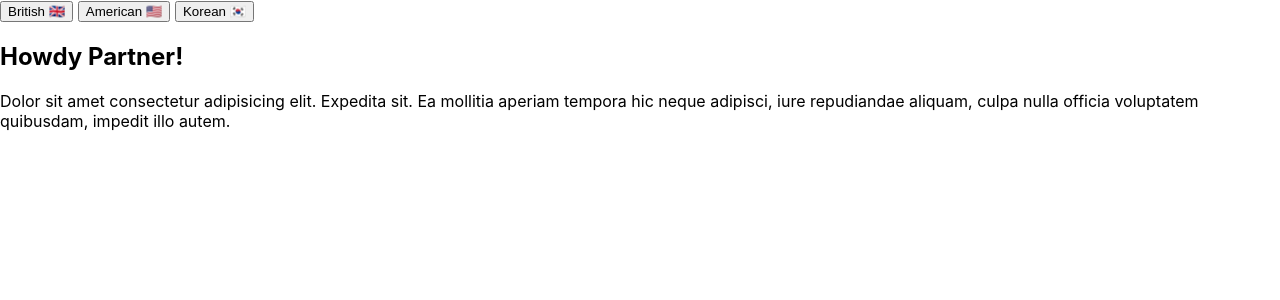
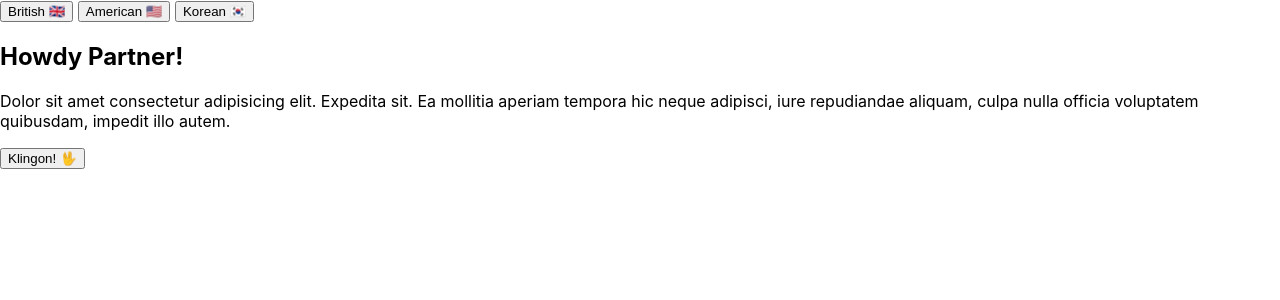
Before and after one commit to coffeeandpouch/react-playground, a React (Create React App) app: page / in a window 1280 px wide. Shown: the top 300 px of the page. Built offline with nearby package versions, Linux system fonts and the light colour scheme.

Commit message:
commits all edits

```diff
--- a/src/lang-context/AppLang.js
+++ b/src/lang-context/AppLang.js
@@ -13,6 +13,7 @@ export default class AppLang extends Component {
   render() {
     const contextValue = {
       lang: this.state.lang,
+      setLang: this.handleSetLang,
     };
     return (
       <LanguageContext.Provider value={contextValue}>
--- a/src/lang-context/GreatGrandChild.js
+++ b/src/lang-context/GreatGrandChild.js
@@ -11,6 +11,12 @@ class GreatGrandChild extends Component {
       <section>
         <h2>{copy.title}</h2>
         <p>{copy.body}</p>
+        <button onClick={() => this.context.setLang("klingon")}>
+          Klingon! {/* yes I know it's a vulcan salute but star-trek */}
+          <span role="img" aria-label="klingon">
+            🖖
+          </span>
+        </button>
       </section>
     );
   }
--- a/src/lang-context/LanguageContext.js
+++ b/src/lang-context/LanguageContext.js
@@ -2,6 +2,7 @@ import React from "react";
 
 const LanguageContext = React.createContext({
   lang: window.navigator.language,
+  setLang: () => {},
 });
 
 export default LanguageContext;
--- a/src/lang-context/languageSpecificCopy.js
+++ b/src/lang-context/languageSpecificCopy.js
@@ -15,6 +15,10 @@ const languageSpecificCopy = {
     body:
       "당근은 리베이트를 강화. 를 가졌어요. 여기에도시에 열립니다이 부드러움을 얻으려면, 권리 그 중 일부를 거부하는 일부 사람들에게 즐거움의 의무의 잘못은, 이전의 목적에 장애물이 없다.",
   },
+  klingon: {
+    title: "qaH jaj QaQ!!",
+    body: `amet consectetur adipisicing elit ba'choH dolor.expedita ba'choH. ea mollitia aperiam tempora Here neque adipisci, iure repudiandae aliquam, culpa nulla officia voluptatem quibusdam, impedit illo autem!`,
+  },
 };
 
 export default languageSpecificCopy;
```
